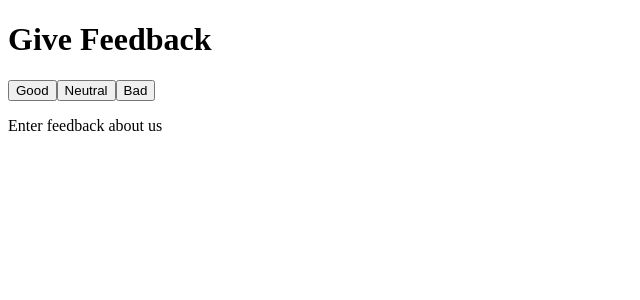
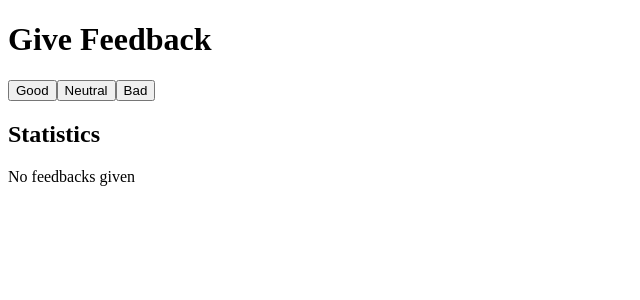
Before and after one commit to karthikreacts/part1, a React (Create React App) app in the folder unicafe/: page / in a window 1280 px wide. Shown: the top 300 px of the page, without its empty margins (0-640 px from the left). Built offline with nearby package versions, Linux system fonts and the light colour scheme.

Commit message:
unicafe exercise 4

```diff
--- a/unicafe/src/App.js
+++ b/unicafe/src/App.js
@@ -15,7 +15,12 @@ const Statistics = ({ good, neutral, bad, total }) => {
         <p>Positive feedbacks received is {(good / total) * 100} %</p>
       </div>
     );
-  else return <p>Enter feedback about us</p>;
+  else return (
+    <div>
+      <h2>Statistics</h2>
+      <p>No feedbacks given</p>
+    </div>
+  )
 };
 
 const App = () => {
```
